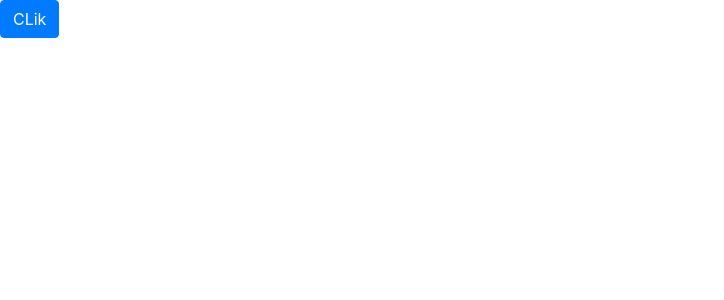
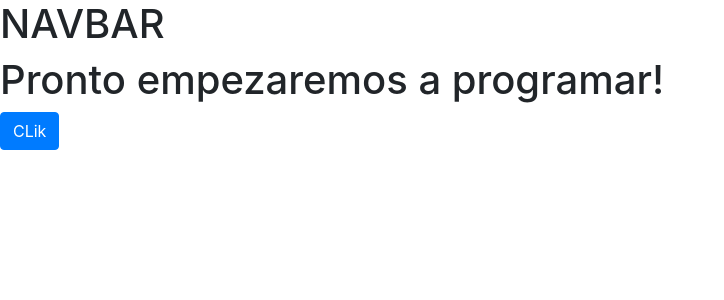
Before and after one commit to ASTQRP/trailers-app, a React (Create React App) app: page / in a window 1280 px wide. Shown: the top 300 px of the page, without its empty margins (0-724 px from the left). Built offline with nearby package versions, Linux system fonts and the light colour scheme.

Commit message:
Pikilao pikilao

```diff
--- a/src/App.js
+++ b/src/App.js
@@ -1,5 +1,6 @@
 import React,{ Component  } from "react";
 import { Button} from 'reactstrap';
+import NavbarComponent from './Components/NavbarComponent'
 const axios = require('axios').default;
 
 class App extends Component{
@@ -7,7 +8,13 @@ class App extends Component{
    console.log('tango hambre');
   }
   render(){
-  return(<Button color="primary">CLik</Button>)
+  return(
+  <div>
+    <NavbarComponent></NavbarComponent>
+    <h1>Pronto empezaremos a programar!</h1>
+      <Button color='primary'>CLik</Button>
+  </div>
+  )
   }
 }
 
--- a/src/Components/NavbarComponent.js
+++ b/src/Components/NavbarComponent.js
@@ -0,0 +1,4 @@
+import React from 'react';
+export default function NavbarComponent(){
+    return(<h1>NAVBAR</h1>);
+}
```
